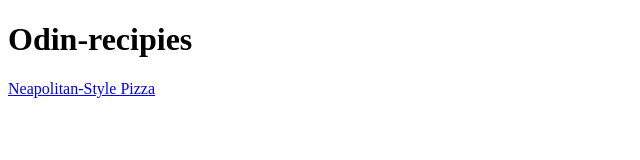
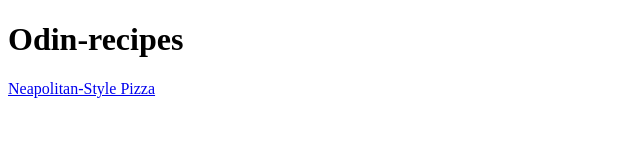
Before and after one commit to Kickfoot01/Odin-recipies, a plain HTML site: page index.html in a window 1280 px wide. Shown: the full height of the page, 0-640 px from the left. Drawn offline with Linux system fonts and the light colour scheme.

Commit message:
add title name

```diff
--- a/index.html
+++ b/index.html
@@ -3,10 +3,10 @@
   <head>
     <meta charset="UTF-8" />
     <meta name="viewport" content="width=device-width, initial-scale=1.0" />
-    <title>Document</title>
+    <title>Odin-recipes</title>
   </head>
   <body>
-    <h1>Odin-recipies</h1>
+    <h1>Odin-recipes</h1>
 
     <!--recipes links-->
     <a href="recipes/neapolitan-pizza.html">Neapolitan-Style Pizza</a>
```
